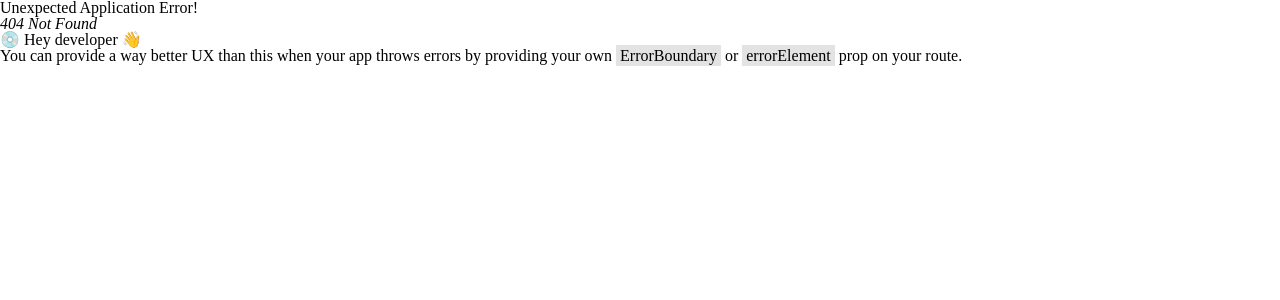
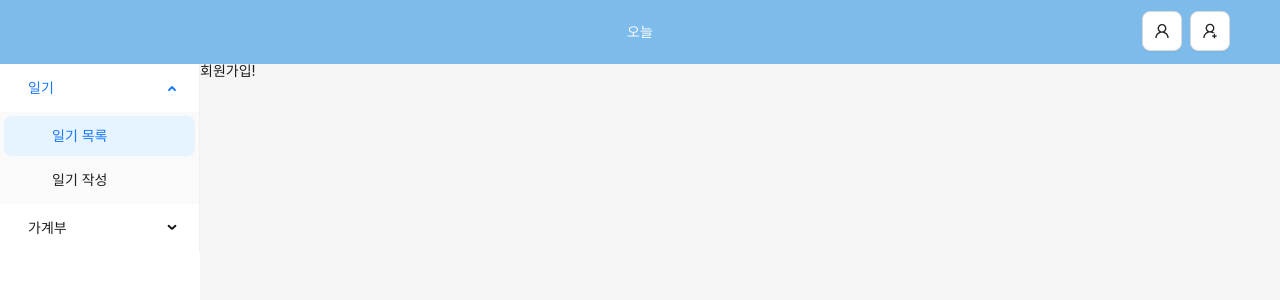
Before and after one commit to taehankim-dev/daily-note, a React (Create React App) app: page /signup in a window 1280 px wide. Before the commit this address had no page. Shown: the top 300 px of the page. Built offline with nearby package versions, Linux system fonts and the light colour scheme.

Commit message:
router 설정, 메뉴 클릭 시 메뉴 이동, 헤더 부분

```diff
--- a/src/components/Header.tsx
+++ b/src/components/Header.tsx
@@ -1,10 +1,36 @@
-import React from 'react';
+import React, { useCallback } from 'react';
+import {Row, Col, Button, Space, Tooltip} from 'antd'
+import { UserOutlined, UserAddOutlined } from '@ant-design/icons';
+import { useNavigate } from 'react-router';
 
 const Header : React.FC = () => {
+  const navigate = useNavigate();
+
+  //로그인, 회원가입 버튼 클릭
+  const onClickButton = useCallback((text : string) => {
+    if(text === 'signin') navigate("/signin")
+    else if(text === 'signup') navigate("/signup")
+  }, [navigate])
+
   return(
-    <>
-
-    </>
+    <Row>
+      <Col offset={4}></Col>
+      <Col span={16}>오늘</Col>
+      <Col span={4} style={{textAlign:'right'}}>
+        <Space align='center'>
+          <Tooltip title="로그인">
+            <Button size='large'
+                    icon={<UserOutlined />}
+                    onClick={() => onClickButton('signin')}/>
+          </Tooltip>
+          <Tooltip title="회원가입">
+            <Button size='large'
+                    icon={<UserAddOutlined />}
+                    onClick={() => onClickButton('signup')}/>
+          </Tooltip>
+        </Space>
+      </Col>
+    </Row>
   )
 }
 
--- a/src/components/Menu.tsx
+++ b/src/components/Menu.tsx
@@ -1,41 +1,55 @@
-import React from "react";
+import React, { useCallback } from "react";
 import { Menu } from 'antd';
 
-import type { MenuProps } from 'antd';
+import type {MenuProps} from 'antd';
+import { useNavigate } from "react-router";
 type MenuItem = Required<MenuProps>['items'][number];
 
+// 메뉴 목록
+const menuItems : MenuItem[] = [
+  getItem('일기', 'sub1', '',[
+    getItem('일기 목록', '1', '/diarylist'),
+    getItem('일기 작성', '2', '/diarywrite'),
+  ]),
+  getItem('가계부', 'sub2', '', [
+    getItem('가계부 목록', '3', '/accountlist'),
+    getItem('가계부 작성', '4', '/accountwrite'),
+  ]),
+]
+
+// 메뉴 타입
 function getItem(
   label: React.ReactNode,
   key: React.Key,
-  icon?: React.ReactNode,
+  link : string,
   children?: MenuItem[],
+  type?: 'group',
 ): MenuItem {
   return {
     key,
-    icon,
+    link,
     children,
     label,
+    type,
   } as MenuItem;
 }
 
-const items: MenuItem[] = [
-  getItem('일기', 'sub1', '' ,[
-    getItem('일기 목록', '1'),
-    getItem('일기 작성', '2'),
-  ]),
-  getItem('가계부', 'sub2', '' , [
-    getItem('가계부 목록', '3'),
-    getItem('가계부 작성', '4'),
-  ]),
-];
 
 const MenuCompoents : React.FC = () => {
+  const navigate = useNavigate();
+
+  const onMenuClick : MenuProps['onClick'] = useCallback((e : any) => {
+    let link = e.domEvent.currentTarget.getAttribute('link')
+    navigate(`${link}`);
+  }, [navigate])
+
   return (
     <Menu
       defaultOpenKeys={['sub1']}
       defaultSelectedKeys={['1']}
       mode="inline"
-      items={items} />
+      items={menuItems}
+      onClick={(e) => onMenuClick(e)}/>
   )
 }
 
--- a/src/pages/sign/SignIn.tsx
+++ b/src/pages/sign/SignIn.tsx
@@ -3,7 +3,7 @@ import React from "react";
 const SignIn : React.FC = () => {
   return (
     <>
-
+      로그인!
     </>
   )
 }
--- a/src/pages/sign/SignUp.tsx
+++ b/src/pages/sign/SignUp.tsx
@@ -3,7 +3,7 @@ import React from "react";
 const SignUp : React.FC = () => {
   return (
     <>
-
+      회원가입!
     </>
   )
 }
```
Also changed, not shown: src/index.tsx (+29 -2 lines).
